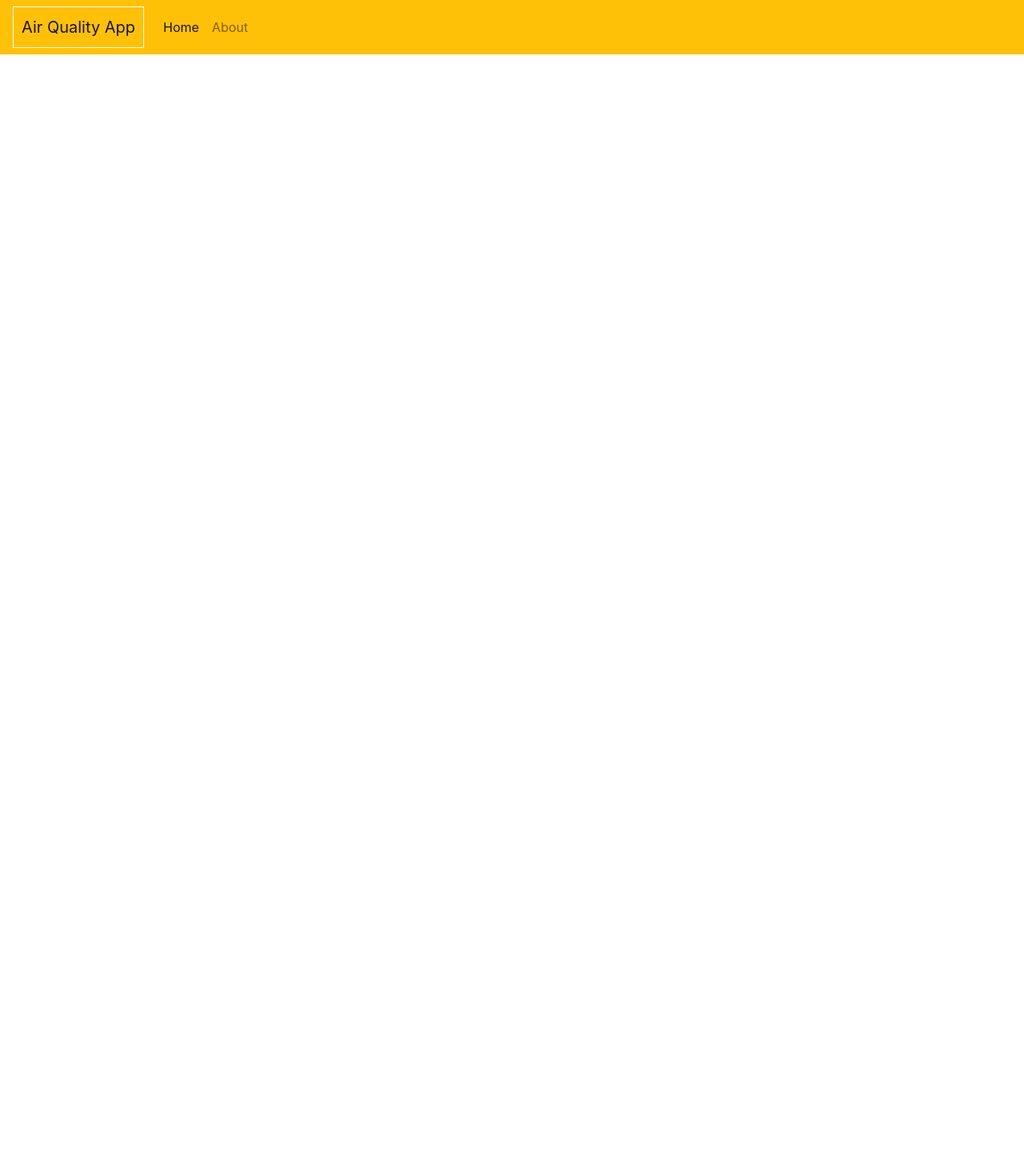
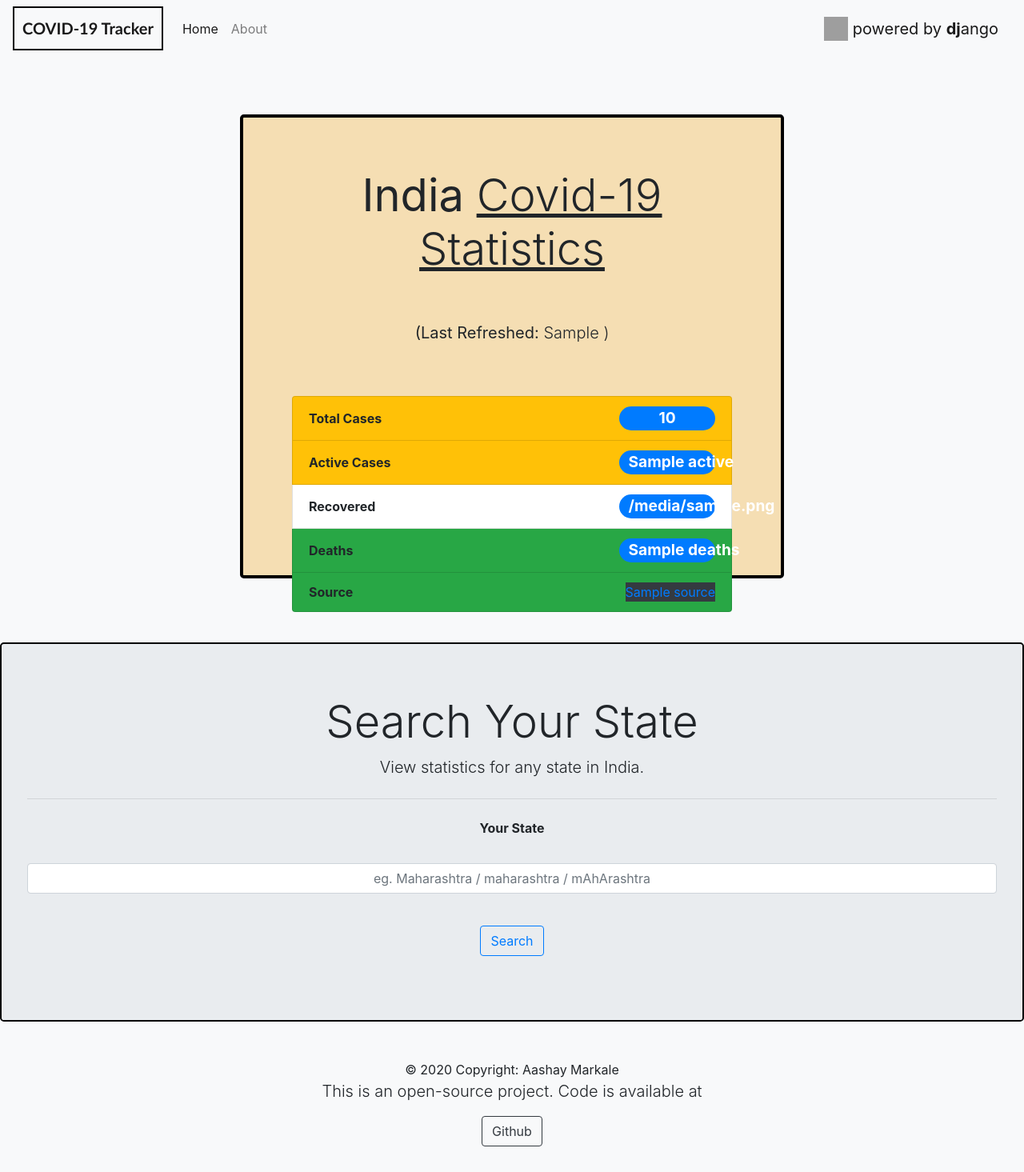
Before and after one commit to babaji811/airquality-app, a Django app: page / in a window 1280 px wide. Shown: the whole page at 80% size. Before the commit the page ends 68 px from the top, so only its background shows below. Run offline with Django 3.2, Linux system fonts and the light colour scheme; a database or web service that is not in the repository returns one stand-in record (values such as "Sample title"); data that the repository does not hold is empty; some libraries are stand-ins or nearby versions; grey boxes are pictures that could not be loaded.

Commit message:
COVID-19 django webapp

```diff
--- a/lookup/templates/lookup/base.html
+++ b/lookup/templates/lookup/base.html
@@ -14,17 +14,49 @@
       .logo {
         text-align: center;
         padding: 10px;
-        border: 1px solid white;
+        border: 2px solid black;
       }
       .logo:hover {
         background-color: yellowgreen;
         border: 1px solid blue;
       }
+      .covid {
+        font-family: Roboto, Arial, Helvetica, sans-serif;
+      }
+      .stats {
+        height: 550px;
+        width: 550px;
+      }
+      .jumbotron1 {
+        height: 580px;
+        width: 680px;
+        background-color: wheat;
+        border: 4px solid black;
+      }
+      .badge-pill {
+        height: 30px;
+        width: 120px;
+        text-align: center;
+        font-size: larger;
+      }
+      .body {
+        background-color: aqua;
+      }
+      .logoText {
+        font-family:'Trebuchet MS', 'Lucida Sans Unicode', 'Lucida Grande', 'Lucida Sans', Arial, sans-serif;
+        font-weight: bold;
+      }
+      input[type="text"] {
+                text-align: center;
+      }
+      .jumbotron2 {
+        border: 2px solid black;
+      }
     </style>
   </head>
-  <body>
-    <nav class="navbar navbar-expand-lg navbar-light bg-warning">
-        <a class="navbar-brand logo" href="#">Air Quality App </a>
+  <body class ="bg-light">
+    <nav class="navbar navbar-expand-lg navbar-light bg-light">
+        <a class="navbar-brand logo covid" href="{% url 'home' %}"><span class="logoText">COVID-19 Tracker</span></a>
         <button class="navbar-toggler" type="button" data-toggle="collapse" data-target="#navbarNav" aria-controls="navbarNav" aria-expanded="false" aria-label="Toggle navigation">
           <span class="navbar-toggler-icon"></span>
         </button>
@@ -38,9 +70,29 @@
             </li>
           </ul>
         </div>
+        <a class="navbar-brand" href="https://www.djangoproject.com/">
+          <img src="http://nedbatchelder.com/pix/django-icon-256.png" width="30" height="30" class="d-inline-block align-top" alt="" loading="lazy">
+          powered by <b>dj</b>ango
+        </a>
       </nav>
 
       {% block content %} {% endblock %}
+
+      <!-- Footer -->
+      <!-- Footer -->
+      <footer class="page-footer font-small blue">
+
+        <!-- Copyright -->
+        <div class="footer-copyright text-center py-3">© 2020 Copyright: Aashay Markale
+          <p class="lead">This is an open-source project. Code is available at</p>
+          <p><a href="https://www.github.com" class="btn btn btn-outline-dark">Github</a></p>
+        </div>
+
+        <!-- Copyright -->
+
+      </footer>
+      <!-- Footer -->
+
 
     <!-- Optional JavaScript -->
     <!-- jQuery first, then Popper.js, then Bootstrap JS -->
--- a/lookup/templates/lookup/home.html
+++ b/lookup/templates/lookup/home.html
@@ -1,5 +1,69 @@
 {% extends 'lookup/base.html' %}
 
-{% block title %} Air-Quality App {% endblock %}
+{% block title %} COVID-19 {% endblock %}
 
 {%block homeActive%}active{% endblock %}
+
+{% block content %}
+   <br><br><br>
+
+      <center>
+         <div class="container">
+            <div class="jumbotron jumbotron1">
+               <h1 class="display-4"><b>India</b> <u>Covid-19 Statistics</u></h1><br><br>
+               <p class="lead"><b>(Last Refreshed:</b>  {{lastRefreshed}} )</p><br><br>
+                  <ul class="list-group stats">
+                     <li class="list-group-item   bg-warning d-flex justify-content-between align-items-center">
+                       <b>Total Cases</b>
+                       <span class="badge badge-primary badge-pill">{{total}}</span>
+                     </li>
+
+                     <li class="list-group-item  bg-warning d-flex justify-content-between align-items-center">
+                        <b>Active Cases</b>
+                       <span class="badge badge-primary badge-pill">{{active}}</span>
+                     </li>
+
+                     <li class="list-group-item d-flex justify-content-between align-items-center">
+                        <b>Recovered</b>
+                       <span class="badge badge-primary badge-pill">{{recovered}}</span>
+                     </li>
+
+                     <li class="list-group-item  bg-success d-flex justify-content-between align-items-center">
+                        <b>Deaths</b>
+                        <span class="badge badge-primary badge-pill">{{deaths}}</span>
+                      </li>
+
+                     <li class="list-group-item bg-success d-flex justify-content-between align-items-center">
+                     <b>Source</b>
+                     <span class = "bg-dark"><a href="https://www.covid19india.org">{{source}}</a></span>
+                     </li>
+                   </ul>
+
+                   <hr>
+
+
+             </div>
+
+         </div>
+         <br><br>
+         <div class="jumbotron jumbotron2">
+            <h1 class="display-4">Search Your State </h1>
+            <p class="lead">View statistics for any state in India.</p>
+            <hr class="my-4">
+
+            <form method="post">
+               {% csrf_token %}
+               <div class="form-group">
+                 <label for="stateName"><b>Your State</b></label><br><br>
+                 <input type="text" name="stateName" class="form-control" id="stateName" placeholder="eg. Maharashtra / maharashtra / mAhArashtra">
+               </div><br>
+               <button type="submit" class="btn btn btn-outline-primary">Search</button>
+            </form>
+
+            </p>
+          </div>
+
+      </center>
+
+
+{% endblock %}
--- a/lookup/views.py
+++ b/lookup/views.py
@@ -1,8 +1,49 @@
 from django.shortcuts import render
+import requests
 
 
 def home(request):
-    return render(request, template_name='lookup/home.html')
+    r = requests.get('https://api.rootnet.in/covid19-in/stats/latest')
+    r_json = r.json()
+
+    if(request.method == 'GET'):
+        total = r_json['data']['unofficial-summary'][0]['total']
+        recovered = r_json['data']['unofficial-summary'][0]['recovered']
+        deaths = r_json['data']['unofficial-summary'][0]['deaths']
+        active = r_json['data']['unofficial-summary'][0]['active']
+        source = r_json['data']['unofficial-summary'][0]['source']
+        lastRefreshed = r_json['lastRefreshed']
+        lastOriginUpdate = r_json['lastOriginUpdate']
+
+        context = {}
+        context['total'] = total
+        context['recovered'] = recovered
+        context['deaths'] = deaths
+        context['active'] = active
+        context['source'] = source
+        context['lastRefreshed'] = lastRefreshed
+        context['lastOriginUpdate'] = lastOriginUpdate
+        return render(request, template_name='lookup/home.html', context=context)
+    else:
+        stateName = request.POST['stateName']
+        stateName = ''.join(stateName.split()).lower()
+
+        context = {}
+
+        for region in r_json['data']['regional']:
+            if (''.join(region['loc'].split()).lower()) == stateName.lower():
+                context['confirmedCasesIndian'] = region['confirmedCasesIndian']
+                context['confirmedCasesForeign'] = region['confirmedCasesForeign']
+                context['discharged'] = region['discharged']
+                context['deaths'] = region['deaths']
+                context['loc'] = region['loc']
+                context['totalConfirmed'] = region['totalConfirmed']
+
+        return render(request, template_name='lookup/state.html', context=context)
+
+
+
+
 
 def about(request):
     return render(request, template_name='lookup/about.html')
```
Also changed, not shown: lookup/templates/lookup/about.html (+13 -3 lines), lookup/templates/lookup/state.html (added, +26 -0 lines).
